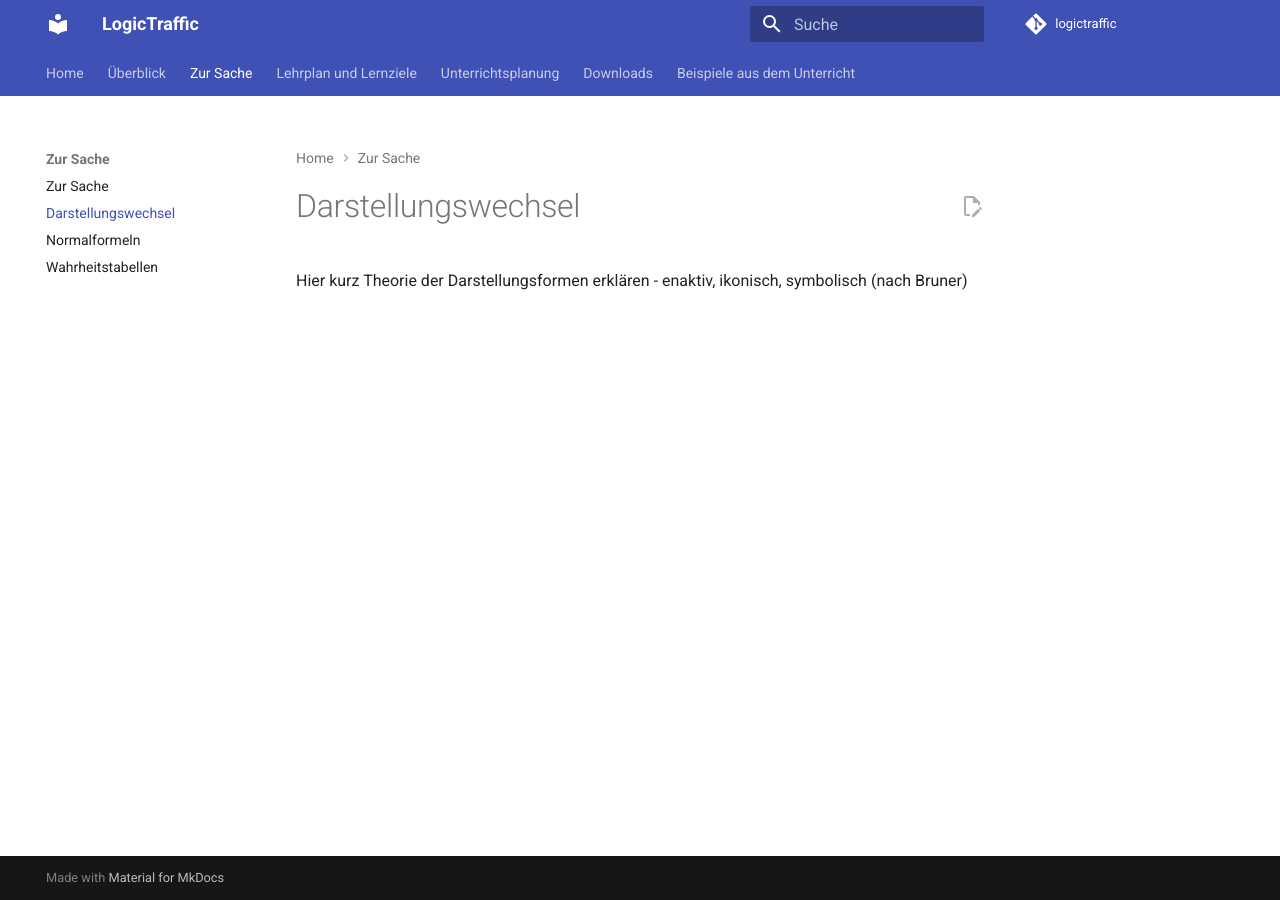
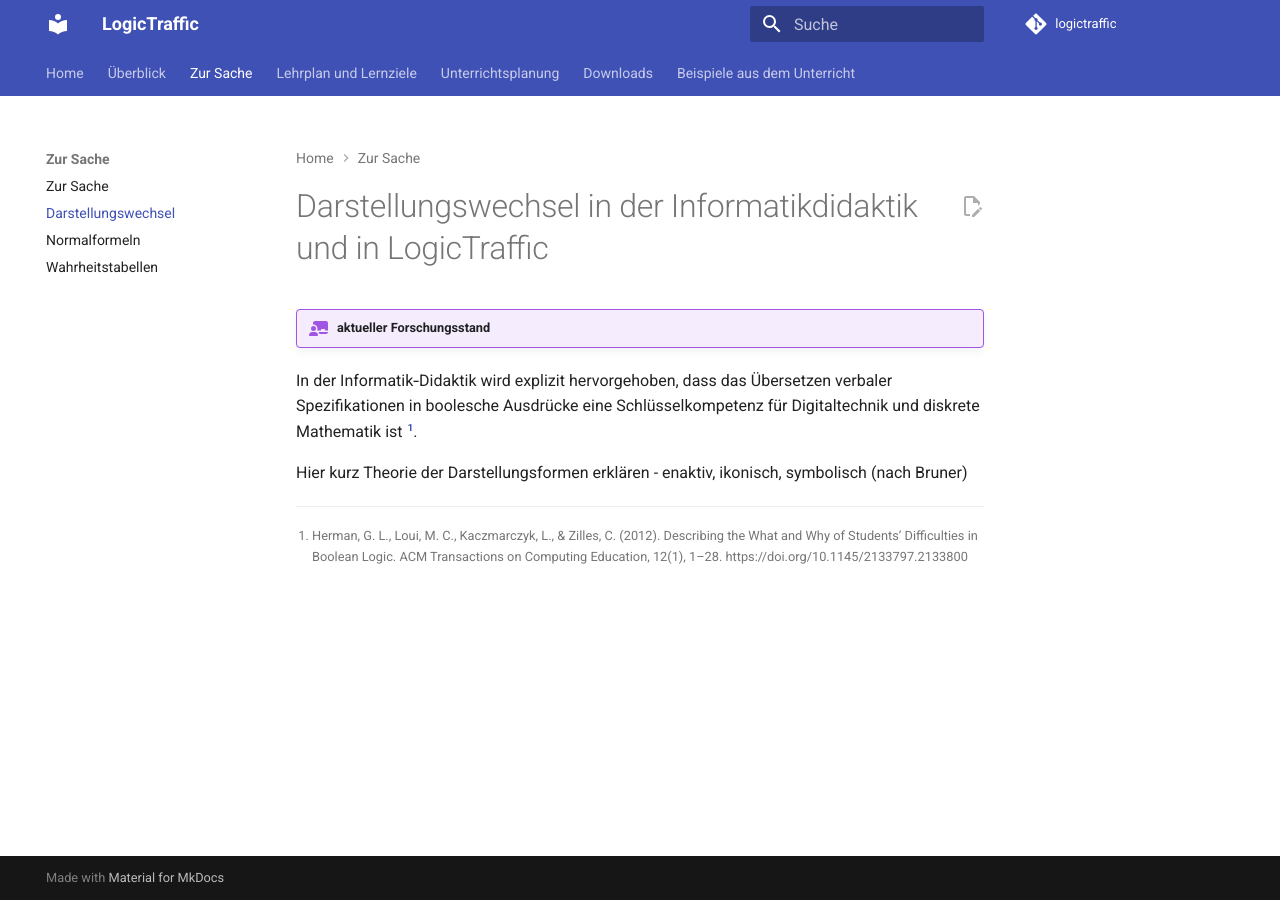
Before and after one commit to salomegolden/logictraffic, an MkDocs documentation site: the page built from docs/topic/darstellungswechsel.md, in a window 1280 px wide. Built offline with MkDocs 1.6.1 and Material for MkDocs 9.7.7, drawn with Linux system fonts in a browser that asks for light colours; comment, search, counter and statistics services are not loaded.

Commit message:
Update darstellungswechsel.md

```diff
--- a/docs/topic/darstellungswechsel.md
+++ b/docs/topic/darstellungswechsel.md
@@ -1,2 +1,7 @@
+# Darstellungswechsel in der Informatikdidaktik und in LogicTraffic
+!!! teacher "aktueller Forschungsstand"
+In der Informatik‑Didaktik wird explizit hervorgehoben, dass das Übersetzen verbaler Spezifikationen in boolesche Ausdrücke eine Schlüsselkompetenz für Digitaltechnik und diskrete Mathematik ist [^1].
 
 Hier kurz Theorie der Darstellungsformen erklären - enaktiv, ikonisch, symbolisch (nach Bruner)
+
+[^1]: Herman, G. L., Loui, M. C., Kaczmarczyk, L., & Zilles, C. (2012). Describing the What and Why of Students’ Difficulties in Boolean Logic. ACM Transactions on Computing Education, 12(1), 1–28. https://doi.org/10.1145/2133797.2133800
```
